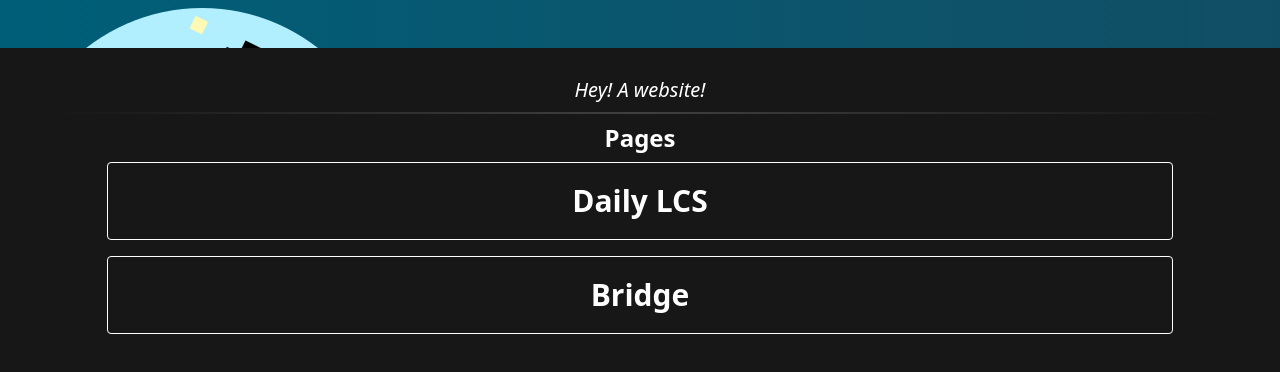
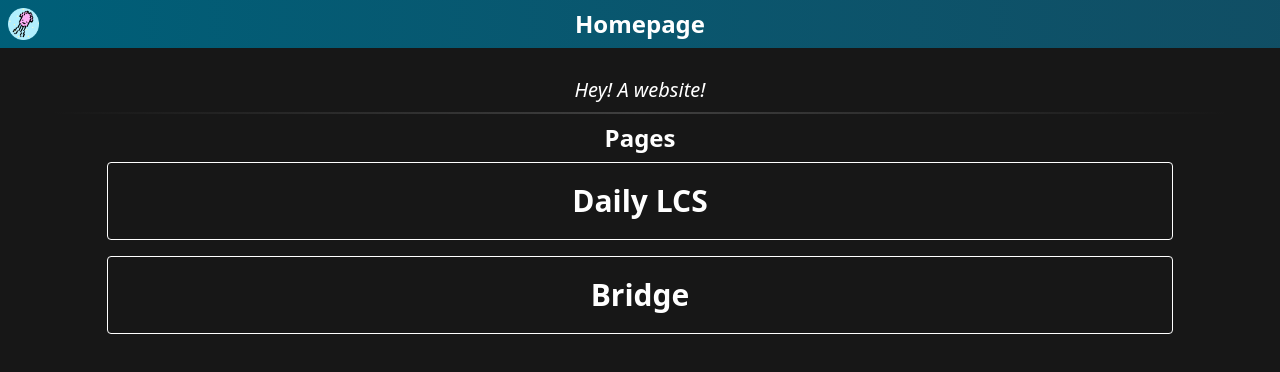
Before and after one commit to squi-ddy/website, a React (Vite) app in the folder frontend/: page / in a window 1280 px wide. Shown: the top 372 px of the page. Built offline with nearby package versions, Linux system fonts and the light colour scheme.

Commit message:
Update BasePage.tsx

```diff
--- a/frontend/src/components/misc/BasePage.tsx
+++ b/frontend/src/components/misc/BasePage.tsx
@@ -22,9 +22,9 @@ function BasePage() {
                     initial={{ x: "-100%" }}
                     animate={{ x: 0 }}
                     transition={{ duration: 0.3 }}
-                    className="col-start-1 h-full justify-self-start max-h-full"
+                    className="col-start-1 h-full justify-self-start"
                 >
-                    <img src={avatar} alt="icon" className="h-full max-h-full object-scale-down" />
+                    <img src={avatar} alt="icon" className="h-8" />
                 </motion.a>
                 <AnimatePresence mode="wait">
                     {title !== "" && (
```
